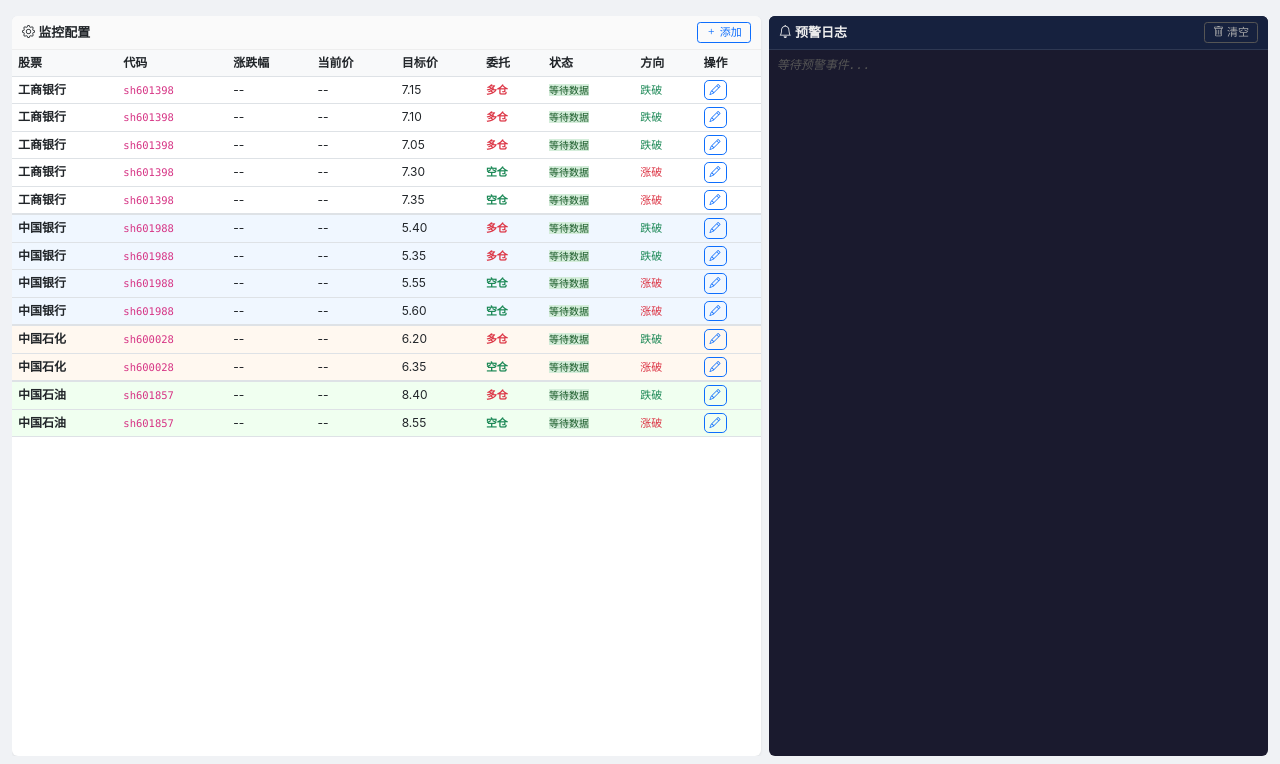
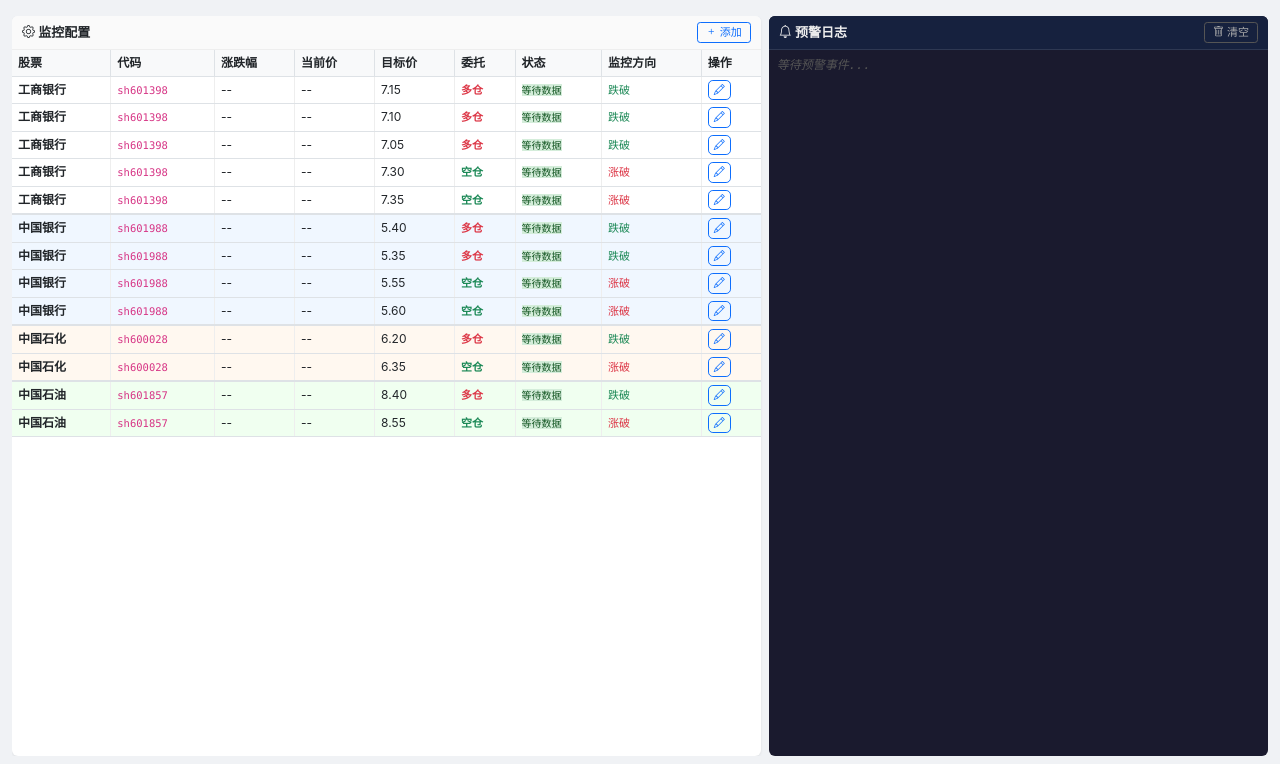
Before and after one commit to wolfjkd/stock-monitor-web, a Flask app: page / in a window 1280 px wide. Shown: the part 36-800 px from the top of the page. Run offline with Flask 3, Linux system fonts and the light colour scheme; data that the repository does not hold is empty.

Commit message:
refactor: '方向'改名'监控方向'，列间加分隔线

```diff
--- a/templates/index.html
+++ b/templates/index.html
@@ -136,8 +136,11 @@
             top: 0;
             z-index: 1;
             padding: 4px 6px;
+            border-right: 1px solid #dee2e6;
         }
-        .config-table td { padding: 3px 6px; vertical-align: middle; }
+        .config-table th:last-child { border-right: none; }
+        .config-table td { padding: 3px 6px; vertical-align: middle; border-right: 1px solid #eee; }
+        .config-table td:last-child { border-right: none; }
         .config-table .btn { padding: 1px 5px; font-size: 11px; }
         /* 股票分组背景色 */
         .config-table tr.stock-group-0 td { background: #ffffff; }
@@ -242,7 +245,7 @@
                 <div class="table-scroll">
                     <table class="table table-hover config-table">
                         <thead>
-                            <tr><th>股票</th><th>代码</th><th>涨跌幅</th><th>当前价</th><th>目标价</th><th>委托</th><th>状态</th><th>方向</th><th>操作</th></tr>
+                            <tr><th>股票</th><th>代码</th><th>涨跌幅</th><th>当前价</th><th>目标价</th><th>委托</th><th>状态</th><th>监控方向</th><th>操作</th></tr>
                         </thead>
                         <tbody id="configTableBody"></tbody>
                     </table>
```
